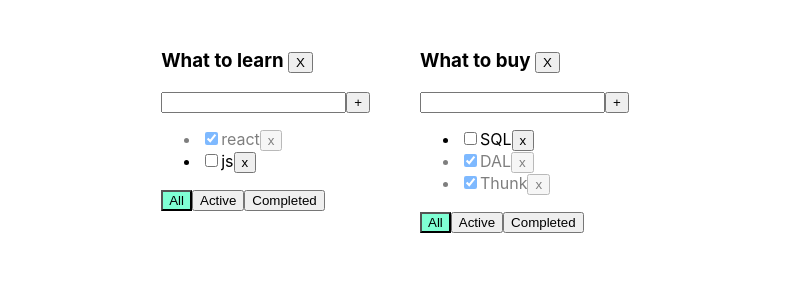
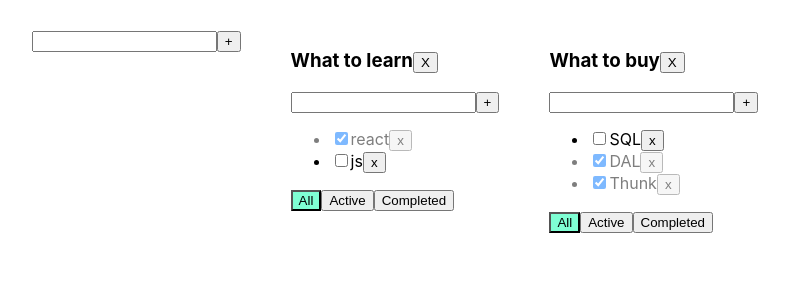
Before and after one commit to VadzimKrasouski/todolist-ts, a React (Create React App) app: page / in a window 1280 px wide. Shown: the top 300 px of the page, without its empty margins (220-1009 px from the left). Built offline with nearby package versions, Linux system fonts and the light colour scheme.

Commit message:
-added Editablespan

```diff
--- /dev/null
+++ b/src/AddItemForm.tsx
@@ -0,0 +1,44 @@
+import React, {ChangeEvent, KeyboardEvent, useState} from 'react';
+
+type PropsType = {
+    addItem: (title: string) => void
+}
+
+export function AddItemForm(props: PropsType) {
+
+    let [title, setTitle] = useState('');
+    let [error, setError] = useState<string | null>(null)
+
+    const addItem = () => {
+        if (title.trim() !== '') {
+            props.addItem(title.trim());
+            setTitle('');
+        } else {
+            setError('Title is required');
+        }
+
+    }
+
+    const onChangeHandler = (e: ChangeEvent<HTMLInputElement>) => {
+        setError(null);
+        setTitle(e.currentTarget.value)
+    };
+
+    const onKeyPressHandler = (e: KeyboardEvent<HTMLInputElement>) => {
+        setError(null);
+        if (e.key === 'Enter') {
+            addItem();
+        }
+    }
+
+    return (
+        <div>
+            <input value={title}
+                   onChange={onChangeHandler}
+                   onKeyPress={onKeyPressHandler}
+                   className={error ? 'error' : ''}/>
+            <button onClick={addItem}>+</button>
+            {error && <div className="error-message">{error}</div>}
+        </div>
+    );
+}
--- a/src/App.tsx
+++ b/src/App.tsx
@@ -2,6 +2,7 @@ import React, {useState} from 'react';
 import './App.css';
 import {TaskType, Todolist} from './Todolist';
 import {v1} from 'uuid';
+import {AddItemForm} from './AddItemForm';
 
 export type FilterValuesType = 'all' | 'active' | 'completed'
 type TodolistType = {
@@ -35,6 +36,16 @@ function App() {
         ]
     });
 
+    function addTodolist(title: string) {
+        let newTodolistId = v1();
+        let newTodolist: TodolistType = {id: newTodolistId, title: title, filter: 'all'};
+        setTodolists([newTodolist, ...todolists]);
+        setTasks({
+            ...tasks,
+            [newTodolistId]: []
+        })
+    }
+
     function addTask(title: string, todolistId: string) {
         let task = {id: v1(), title: title, isDone: false};
         let todolistTasks = tasks[todolistId];
@@ -63,6 +74,14 @@ function App() {
         setTasks({...tasks});
     }
 
+    function changeTodolistTitle(todolistId: string, title: string) {
+        let todolist = todolists.find(tl => tl.id === todolistId);
+        if (todolist) {
+            todolist.title = title;
+            setTodolists([...todolists]);
+        }
+    }
+
     function changeFilter(value: FilterValuesType, todolistId: string) {
         let todolist = todolists.find(tl => tl.id === todolistId);
         if (todolist) {
@@ -71,8 +90,18 @@ function App() {
         }
     }
 
+    function changeTaskTitle(taskId: string, title: string, todolistId: string) {
+        let todolistTasks = tasks[todolistId];
+        const task = todolistTasks.find(task => task.id === taskId);
+        if (task) {
+            task.title = title;
+            setTasks({...tasks});
+        }
+    }
+
     return (
         <div className="App">
+            <AddItemForm addItem={addTodolist}/>
             {
                 todolists.map(tl => {
                     let allTodolistTasks = tasks[tl.id];
@@ -90,11 +119,13 @@ function App() {
                         title={tl.title}
                         tasks={tasksForTodolist}
                         filter={tl.filter}
-                        changeFilter={changeFilter}
-                        removeTodolist={removeTodolist}
                         addTask={addTask}
                         removeTask={removeTask}
                         changeStatus={changeStatus}
+                        changeFilter={changeFilter}
+                        removeTodolist={removeTodolist}
+                        changeTaskTitle={changeTaskTitle}
+                        changeTodolistTitle={changeTodolistTitle}
                     />
                 })
             }
--- /dev/null
+++ b/src/EditableSpan.tsx
@@ -0,0 +1,31 @@
+import React, {ChangeEvent, useState} from 'react';
+
+type PropsType = {
+    value: string
+    onChange: (newValue: string) => void
+}
+
+export function EditableSpan(props: PropsType) {
+    let [editMode, setEditMode] = useState<boolean>(false);
+    let [title, setTitle] = useState<string>(props.value);
+
+    const activatedEditMode = () => {
+        setEditMode(true);
+        setTitle(props.value);
+    }
+
+    const deActivateEditMode = () => {
+        setEditMode(false);
+        props.onChange(title)
+    }
+
+    const onChangeHandler = (e: ChangeEvent<HTMLInputElement>) => {
+        setTitle(e.currentTarget.value)
+    };
+    return editMode
+        ? <input value={title}
+                 autoFocus={true}
+                 onBlur={deActivateEditMode}
+                 onChange={onChangeHandler}/>
+        : <span onDoubleClick={activatedEditMode}>{props.value}</span>
+}
--- a/src/Todolist.tsx
+++ b/src/Todolist.tsx
@@ -1,5 +1,7 @@
-import React, {ChangeEvent, KeyboardEvent, useState} from 'react';
+import React, {ChangeEvent} from 'react';
 import {FilterValuesType} from './App';
+import {AddItemForm} from './AddItemForm';
+import {EditableSpan} from './EditableSpan';
 
 export type TaskType = {
     id: string
@@ -16,38 +18,23 @@ type PropsType = {
     changeFilter: (value: FilterValuesType, todolistId: string) => void
     changeStatus: (taskId: string, isDone: boolean, todolistId: string) => void
     removeTodolist: (todolistId: string) => void
+    changeTaskTitle: (taskId: string, title: string, todolistId: string) => void
+    changeTodolistTitle: (title: string, todolistId: string) => void
 }
 
 
 export function Todolist(props: PropsType) {
 
-    let [newTaskTitle, setNewTaskTitle] = useState('');
-    let [error, setError] = useState<string | null>(null)
+    function addTask(title: string) {
+        props.addTask(title, props.id);
+    }
 
-    const addTask = () => {
-        if (newTaskTitle.trim() !== '') {
-            props.addTask(newTaskTitle.trim(), props.id);
-            setNewTaskTitle('');
-        } else {
-            setError('Title is required');
-        }
-
+    const changeTodolistTitle = (title: string) => {
+        props.changeTodolistTitle(props.id, title)
     }
 
     const onRemoveTodolistHandler = () => {
-        props.removeTodolist(props.id)
-    }
-
-    const onChangeHandler = (e: ChangeEvent<HTMLInputElement>) => {
-        setNewTaskTitle(e.currentTarget.value)
-    };
-
-
-    const onKeyPressHandler = (e: KeyboardEvent<HTMLInputElement>) => {
-        setError(null);
-        if (e.key === 'Enter') {
-            addTask();
-        }
+        props.removeTodolist(props.id);
     }
 
     const onAllClickHandler = () => props.changeFilter('all', props.id);
@@ -56,24 +43,22 @@ export function Todolist(props: PropsType) {
 
     return (
         <div>
-            <h3>{props.title} <button onClick={onRemoveTodolistHandler}>X</button></h3>
-            <div>
-                <input value={newTaskTitle}
-                       onChange={onChangeHandler}
-                       onKeyPress={onKeyPressHandler}
-                       className={error ? 'error' : ''}/>
-                <button onClick={addTask}>+</button>
-                {error && <div className="error-message">{error}</div>}
-            </div>
+            <h3><EditableSpan value={props.title} onChange={changeTodolistTitle}/>
+                <button onClick={onRemoveTodolistHandler}>X</button>
+            </h3>
+            <AddItemForm addItem={addTask}/>
             <ul>
                 {props.tasks.map(t => {
                     const onRemoveHandler = () => props.removeTask(t.id, props.id);
                     const onChangeHandler = (e: ChangeEvent<HTMLInputElement>) => {
                         props.changeStatus(t.id, e.currentTarget.checked, props.id)
                     };
+                    const changeTaskTitle = (value: string) => {
+                        props.changeTaskTitle(t.id, value, props.id)
+                    }
                     return <li key={t.id} className={t.isDone ? 'is-done' : ''}>
                         <input type='checkbox' checked={t.isDone} onChange={onChangeHandler}/>
-                        <span>{t.title}</span>
+                        <EditableSpan value={t.title} onChange={changeTaskTitle}/>
                         <button onClick={onRemoveHandler}>x</button>
                     </li>
                 })
```
